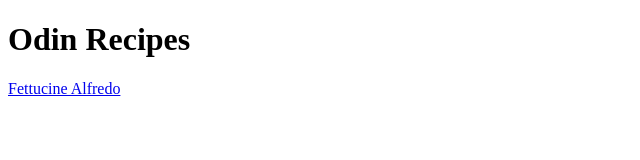
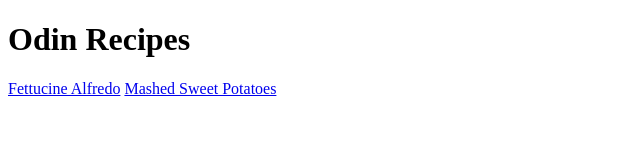
Before and after one commit to Slakarot/odin-recipes, a plain HTML site: page index.html in a window 1280 px wide. Shown: the whole page, without its empty margins (0-640 px from the left). Drawn offline with Linux system fonts and the light colour scheme.

Commit message:
Added msp and updated index

```diff
--- a/index.html
+++ b/index.html
@@ -8,5 +8,6 @@
     <body>
         <h1>Odin Recipes</h1>
         <a href="recipes/alfredo.html">Fettucine Alfredo</a>
+        <a href="recipes/msp.html">Mashed Sweet Potatoes</a>
     </body>
 </html>
```
